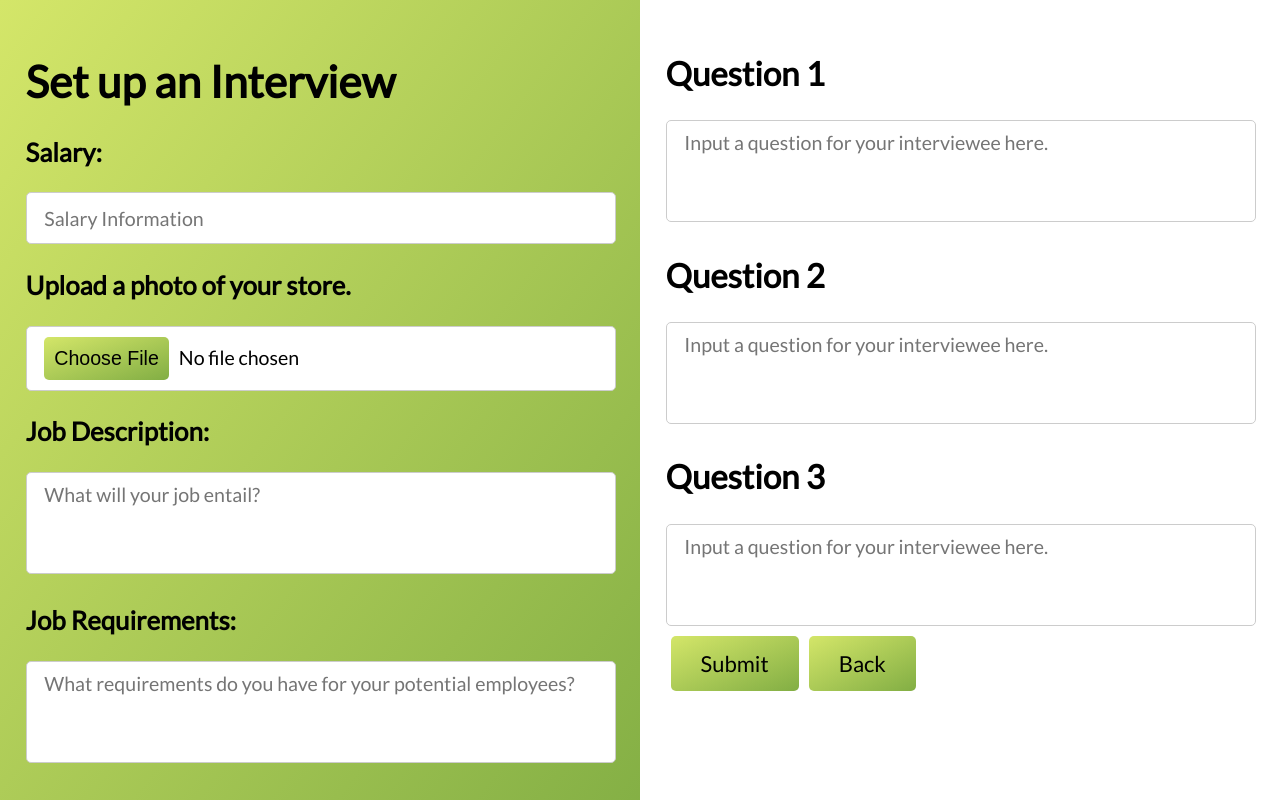
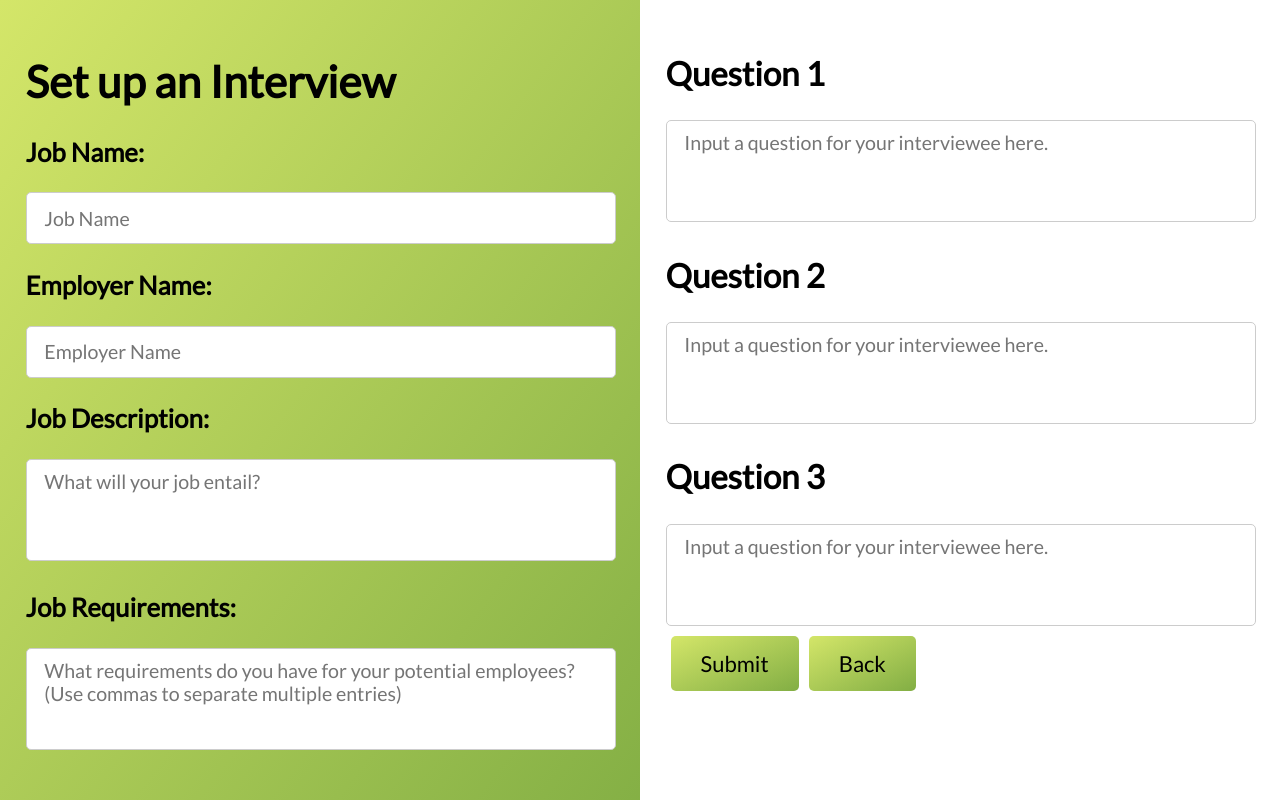
Before and after one commit to rarya618/live-interview, a React (Create React App) app in the folder hackathon/: page /interview-settings in a window 1280 px wide. Built offline with nearby package versions, Linux system fonts and the light colour scheme.

Commit message:
Update InterviewSettings.js

```diff
--- a/hackathon/src/InterviewSettings.js
+++ b/hackathon/src/InterviewSettings.js
@@ -1,6 +1,8 @@
 import React, { Component } from "react";
 import './App.css';
 //import {writeFile()} from "./backend.py"
+
+import {jobList} from './App';
 
 
 export default class InterviewSettings extends Component {
@@ -9,12 +11,11 @@ export default class InterviewSettings extends Component {
     super(props);
 
     this.state = {
-      salary:0,
+      name:"",
+      company:"",
       description:"",
       requirements:"",
-      question1:"",
-      question2:"",
-      question3:"",
+      questions:["","",""],
     };
 
 
@@ -25,16 +26,27 @@ export default class InterviewSettings extends Component {
     const name =e.target.name
     this.setState({[name]:val})
   }
-  /*
+
   submitForm(){
-    const obj = {"salary": this.state.salary, "description": this.state.description,
-      "requirements": this.state.requirements.split(","), "question1": this.state.question1,
-      "question2": this.state.question2, "question3": this.state.question3
+    const obj = {"name": this.state.name, "company": this.state.company, "description": this.state.description,
+      "requirements": this.state.requirements.split(","), "question1": this.state.questions[0],
+      "question2": this.state.questions[1], "question3": this.state.questions[2]
     };
-    const data = JSON.stringify(obj);
-    writeFile(data)
 
-  }*/
+    var jobsLength = jobList.jobs.length;
+
+    var jobName = obj.name;
+    var jobCompanyName = obj.company;
+    var jobDescription = obj.description;
+    var jobRequirements = obj.requirements;
+    var jobQuestions = obj.questions;
+
+    jobList.jobs.push({jobsLength, jobName, jobCompanyName, jobDescription, jobRequirements, jobQuestions})
+
+    // const data = JSON.stringify(obj);
+    // writeFile(data)
+
+  }
 
   render() {
     return (
@@ -44,14 +56,17 @@ export default class InterviewSettings extends Component {
           <div className="App-interview App-left">
 
               <h1 className="App-title">Set up an Interview</h1>
-              <h3>Salary:</h3>
-              <input className="App-input" name="salary" type="number" placeholder="Salary Information" onChange={this.addVal.bind(this)}/>
+              <h3>Job Name:</h3>
+              <input className="App-input" name="name" type="text" placeholder="Job Name" onChange={this.addVal.bind(this)}/>
 
-              <div id="photo">
-              <h3>Upload a photo of your store.</h3>
+              <h3>Employer Name:</h3>
+              <input className="App-input" name="company" type="text" placeholder="Employer Name" onChange={this.addVal.bind(this)}/>
 
-                  <input className="App-input" type="file" id="add-img" accept="image/*"/>
-              </div>
+              {/* <div id="photo">
+                <h3>Upload a photo of your store.</h3>
+
+                <input className="App-input" type="file" id="add-img" accept="image/*"/>
+              </div> */}
 
               <div class="description">
                   <h3>Job Description:</h3>
@@ -61,7 +76,7 @@ export default class InterviewSettings extends Component {
 
               <div class="requirements">
                   <h3>Job Requirements:</h3>
-                  <textarea className="App-input textarea" name="requirements" onChange={this.addVal.bind(this)} placeholder="What requirements do you have for your potential employees?"></textarea>
+                  <textarea className="App-input textarea" name="requirements" onChange={this.addVal.bind(this)} placeholder="What requirements do you have for your potential employees? (Use commas to separate multiple entries)"></textarea>
               </div>
           </div>
 
@@ -81,7 +96,7 @@ export default class InterviewSettings extends Component {
 
               </div>
 
-              <button className="App-button App-color-button" /*onClick={this.submitForm()}*/>Submit</button>
+              <button className="App-button App-color-button" onClick={this.submitForm()}>Submit</button>
               <button onClick={event=>window.location.href='./'} className="App-button App-color-button">Back</button>
           </div>
         {/* </form> */}
```
